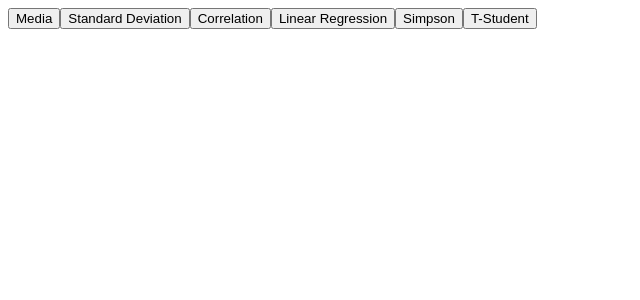
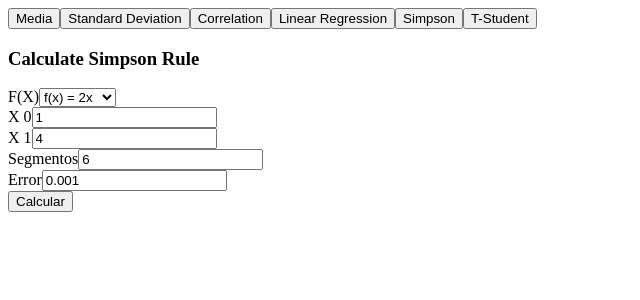
Before and after one commit to MiguelLaraB/testing-mat, an Angular app: page /simpson in a window 1280 px wide. Before the commit this address led to /. Shown: the top 300 px of the page, without its empty margins (0-640 px from the left). Built offline with nearby package versions, Linux system fonts and the light colour scheme.

Commit message:
simpson finished

```diff
--- a/src/app/app.component.ts
+++ b/src/app/app.component.ts
@@ -7,12 +7,13 @@ import { LinearRegressionComponent } from './linear-regression/linear-regression
 import { RouterLink } from '@angular/router';
 import { MediaComponent } from './media/media.component';
 import { StddevComponent } from './stddev/stddev.component';
+import { SimpsonComponent } from './simpson/simpson.component';
 
 @Component({
   selector: 'app-root',
   standalone: true,
   imports: [RouterLink, RouterOutlet,CommonModule, FormsModule, CorrelationComponent, LinearRegressionComponent
-    , MediaComponent, StddevComponent],
+    , MediaComponent, StddevComponent, SimpsonComponent],
   templateUrl: './app.component.html',
   styleUrl: './app.component.css'
 })
--- a/src/app/app.routes.ts
+++ b/src/app/app.routes.ts
@@ -3,10 +3,12 @@ import { MediaComponent } from './media/media.component';
 import { CorrelationComponent } from './correlation/correlation.component';
 import { LinearRegressionComponent } from './linear-regression/linear-regression.component';
 import { StddevComponent } from './stddev/stddev.component';
+import { SimpsonComponent } from './simpson/simpson.component';
 
 export const routes: Routes = [
     { path: 'media', component: MediaComponent },
     { path: 'correlation', component: CorrelationComponent},
     { path: 'linear-regression', component: LinearRegressionComponent},
     { path: 'stddev', component: StddevComponent},
+    { path: 'simpson', component: SimpsonComponent},
 ];
--- a/src/app/simpson/simpson.component.html
+++ b/src/app/simpson/simpson.component.html
@@ -1 +1,33 @@
-<p>simpson works!</p>
+<section class="container">
+    <h1>Calculate Simpson Rule</h1>
+    <div id="inputs">
+        <div id="data">
+            <label for="fx">F(X)</label>
+            <select id="fx" [(ngModel)]="selectedFx">
+                <option value="f2x">f(x) = 2x</option>
+                <option value="fx2">f(x) = x^2</option>
+                <option value="f1_x">f(x) = 1/x</option>
+            </select>
+        </div>
+        <div id="data">
+            <label for="x0">X 0</label>
+            <input id="x0" [(ngModel)]="x0" type="number"/>
+        </div>
+        <div id="data">
+            <label for="x1">X 1</label>
+            <input id="x1" [(ngModel)]="x1" type="number"/>
+        </div>
+        <div id="data">
+            <label for="seg">Segmentos</label>
+            <input id="seg" [(ngModel)]="numSeg" type="number"/>
+        </div>
+        <div id="data">
+            <label for="error">Error</label>
+            <input id="error" [(ngModel)]="error" type="number" step="0.0001"/>
+        </div>
+    </div>
+    <button id="calculateSimp" (click)="calcularSimpson()">Calcular</button>
+    <div id="result">
+        <p *ngIf="userResult !== null">Resultado: {{ userResult }}</p>
+    </div>
+</section>
--- a/src/app/simpson/simpson.component.ts
+++ b/src/app/simpson/simpson.component.ts
@@ -1,18 +1,49 @@
 import { Component } from '@angular/core';
 import { SimpsonRule } from '../classes/simpson_rule';
+import { CommonModule } from '@angular/common';
+import { FormsModule } from '@angular/forms';
 
 @Component({
   selector: 'app-simpson',
   standalone: true,
-  imports: [],
+  imports: [CommonModule, FormsModule],
   templateUrl: './simpson.component.html',
   styleUrls: ['./simpson.component.css'] // Cambié styleUrl por styleUrls
 })
 export class SimpsonComponent {
   result: number;
+  userResult: number | null = null; // Stores result from user input calculation
+  x0: number = 1; // Initial values for inputs
+  x1: number = 4;
+  numSeg: number = 6;
+  error: number = 0.001;
+  selectedFx: string = 'f2x';
+
+  private simpsonRule: SimpsonRule = new SimpsonRule();
 
   constructor() {
     const simpsonRule = new SimpsonRule();
     this.result = simpsonRule.simpson(1, 4, 6, simpsonRule.f1_x, 0.001);
   }
+
+  calcularSimpson(): void {
+    // Asignar la función seleccionada
+    let func;
+    switch (this.selectedFx) {
+      case 'f2x':
+        func = this.simpsonRule.f2x;
+        break;
+      case 'fx2':
+        func = this.simpsonRule.fx2;
+        break;
+      case 'f1_x':
+        func = this.simpsonRule.f1_x;
+        break;
+      default:
+        console.warn("Función no reconocida");
+        return;
+    }
+    // Ejecutar el cálculo con la función seleccionada
+    this.userResult = this.simpsonRule.simpson(this.x0, this.x1, this.numSeg, func, this.error);
+  }
 }
```
Also changed, not shown: 1 other file (tests, documents, lock files or other folders).
